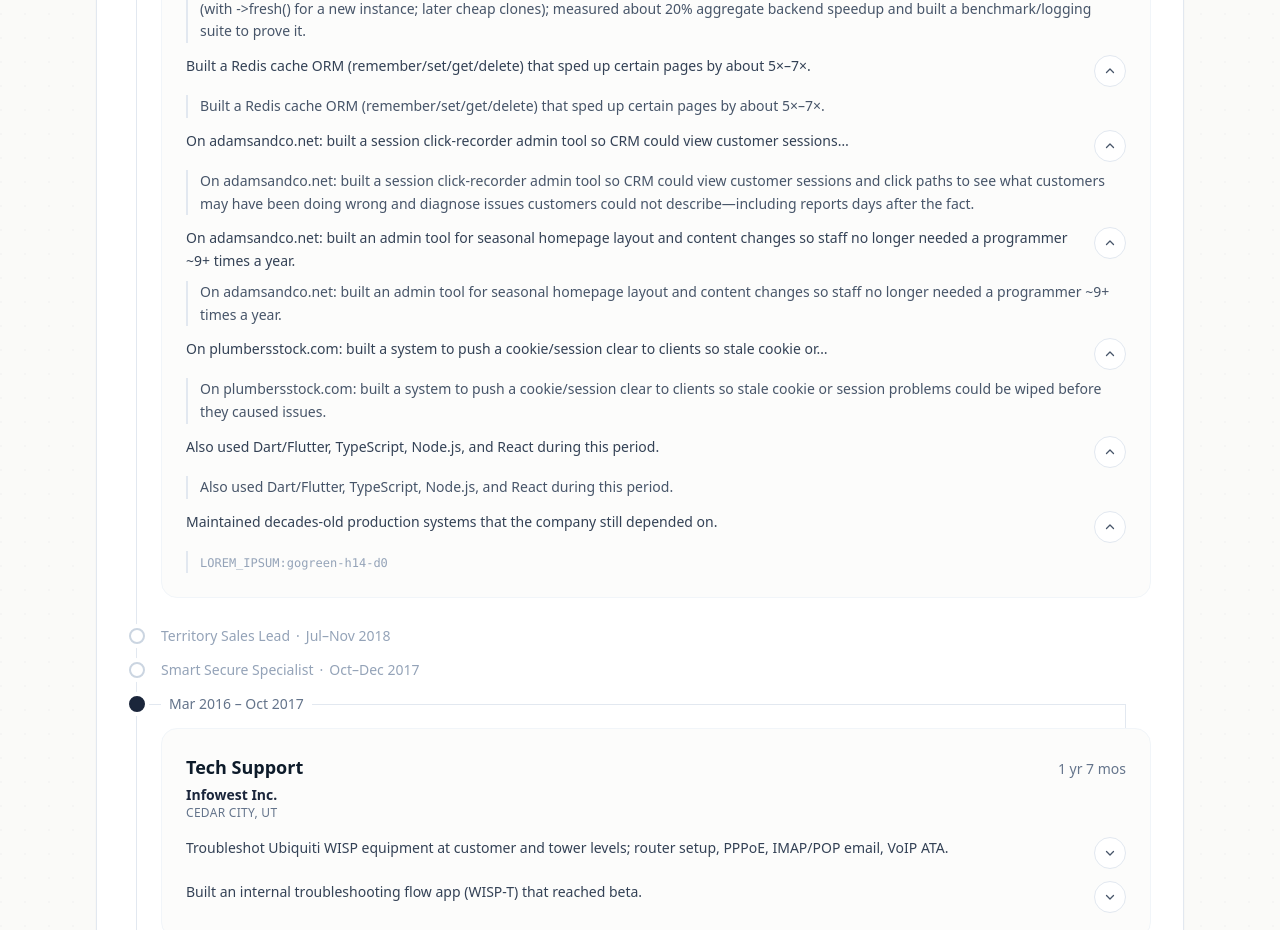
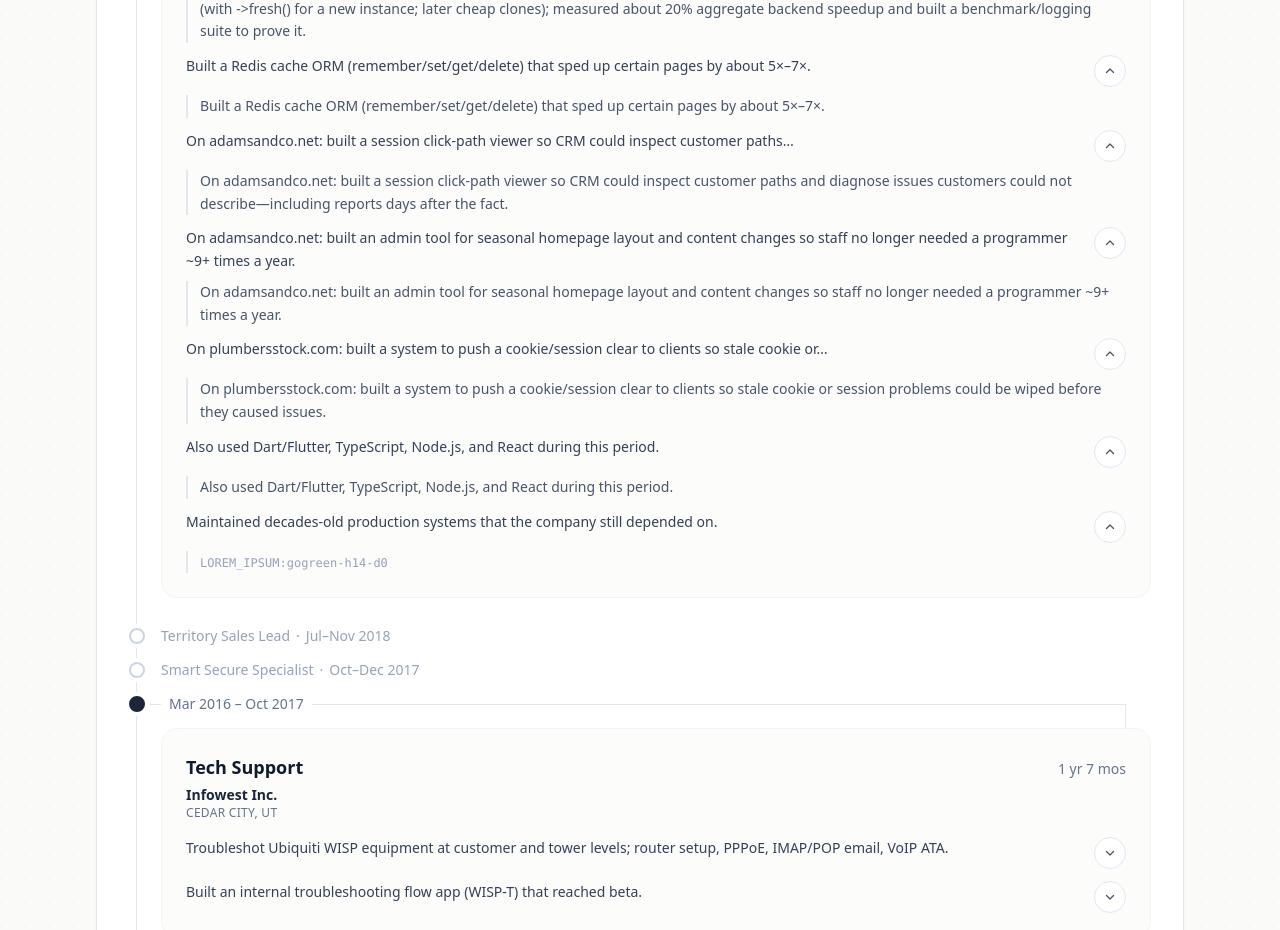
Before and after one commit to austenstrine/austenstrine_portfolio, a Next.js app in the folder apps/web/: page /for/REDO-Senior-Staff-Software-Engineer in a window 1280 px wide. Shown: the part 2720-3650 px from the top of the page. Built offline with nearby package versions, Linux system fonts and the light colour scheme; no server answers.

Commit message:
fix(web): reword session click-path copy for prefs-lint
Avoid show-dont-tell “click … to see” in experience + CV.

Co-authored-by: Austen L. Strine <austen@austenstrine.dev>

```diff
--- a/apps/web/src/app/cv/CvDocument.tsx
+++ b/apps/web/src/app/cv/CvDocument.tsx
@@ -207,7 +207,7 @@ export function CvDocument() {
 							Built a Redis cache ORM (remember/set/get/delete) that sped up certain pages by about 5×–7×.
 						</li>
 						<li>
-							On adamsandco.net: built a session click-recorder admin tool so CRM could view customer sessions and click paths to see what customers may have been doing wrong and diagnose issues customers could not describe—including reports days after the fact.
+							On adamsandco.net: built a session click-path viewer so CRM could inspect customer paths and diagnose issues customers could not describe—including reports days after the fact.
 						</li>
 						<li>
 							On adamsandco.net: built an admin tool for seasonal homepage layout and content changes so staff no longer needed a programmer ~9+ times a year.
--- a/apps/web/src/data/experience.ts
+++ b/apps/web/src/data/experience.ts
@@ -213,8 +213,8 @@ export const professionalExperience: ExperienceRole[] = [
 			),
 			richHighlight(
 				'gogreen-h10',
-				'On adamsandco.net: built a session click-recorder admin tool so CRM could view customer sessions…',
-				'On adamsandco.net: built a session click-recorder admin tool so CRM could view customer sessions and click paths to see what customers may have been doing wrong and diagnose issues customers could not describe—including reports days after the fact.',
+				'On adamsandco.net: built a session click-path viewer so CRM could inspect customer paths…',
+				'On adamsandco.net: built a session click-path viewer so CRM could inspect customer paths and diagnose issues customers could not describe—including reports days after the fact.',
 				['ecommerce'],
 			),
 			richHighlight(
```
